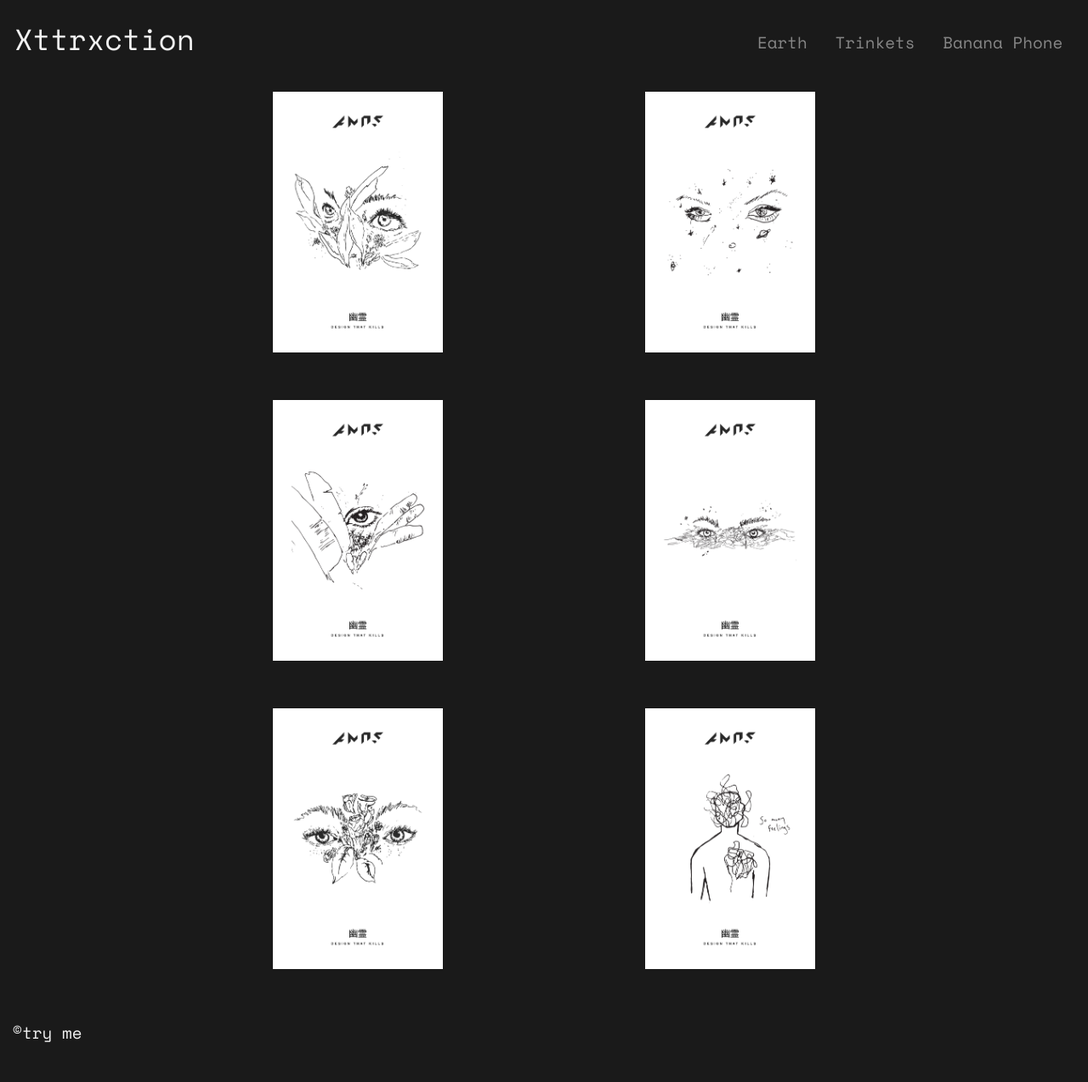
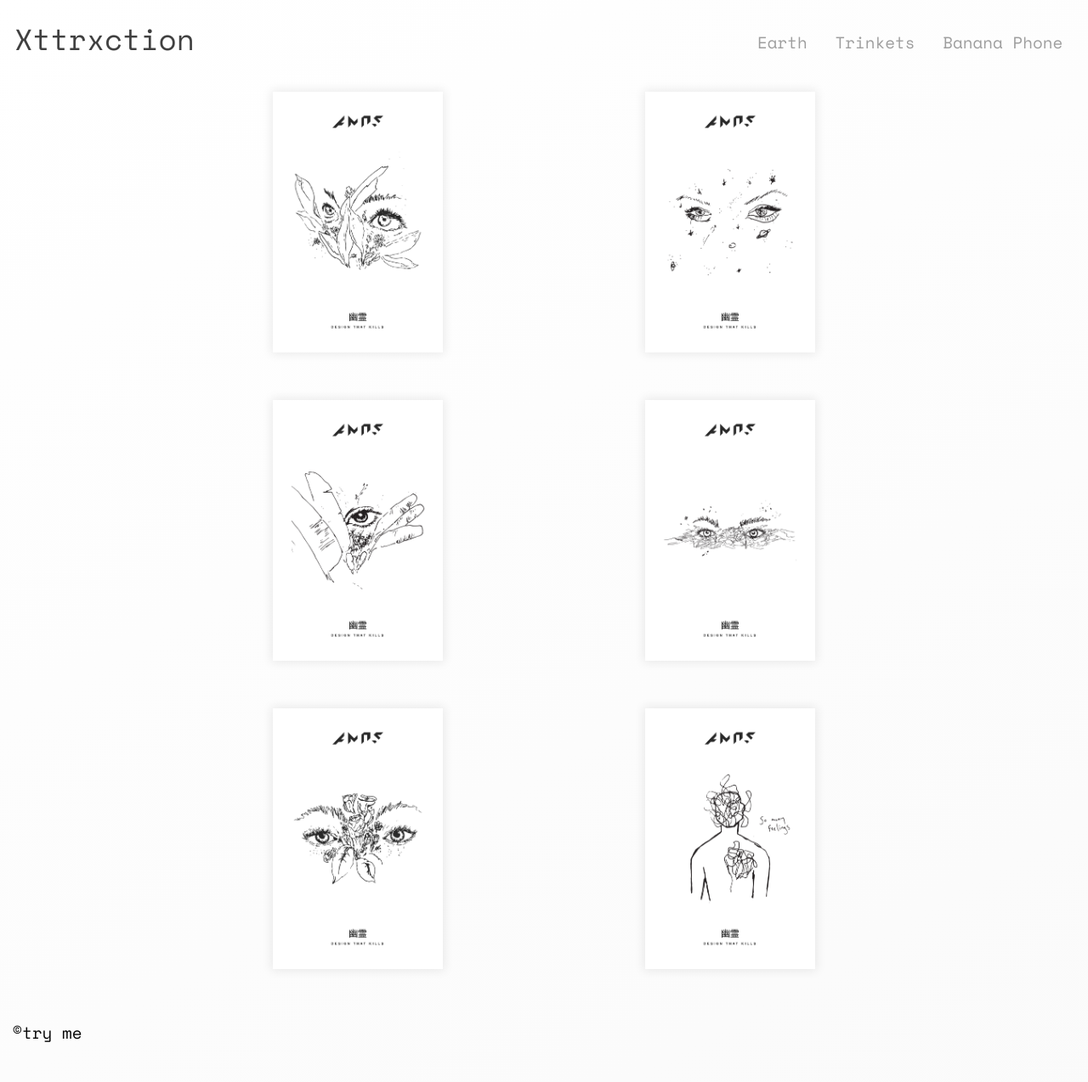
Before and after one commit to B2G7M/portfolio-xttrxction, a Jekyll site: the page built from secretpage2.html, in a window 1280 px wide. Shown: the whole page at 85% size. Built offline with Jekyll 4.4.1, drawn with Linux system fonts in a browser that asks for light colours; nearby versions of some CDN libraries; Markdown is read by kramdown in place of the engine named in the settings.

Commit message:
Box Shadow

```diff
--- a/css/main.css
+++ b/css/main.css
@@ -51,6 +51,12 @@
 h1:hover {
   color: #f2f2f2;
   text-shadow: 0px 0px 10px #040404;
+}
+
+.drop {
+  -webkit-box-shadow: 0px 0px 11px 2px rgba(0,0,0,0.08);
+  -moz-box-shadow: 0px 0px 11px 2px rgba(0,0,0,0.08);
+  box-shadow: 0px 0px 11px 2px rgba(0,0,0,0.08);
 }
 
 /*Navigation Bar*/
--- a/secretpage2.html
+++ b/secretpage2.html
@@ -1,41 +1,41 @@
 ---
-layout: defaultblack
+layout: default
 ---
 
 <div class="unit xs-1 s-1 m-1 l-1 xl-1 margin-zero center">
   <div class="unit xs-1 s-1 m-1-3 l-1-3 xl-1-4">
     <figure>
-      <img src="{{site.baseurl}}/images/eyesup.jpg" alt="drawing of girl">
+      <img class="drop" src="{{site.baseurl}}/images/eyesup.jpg" alt="drawing of girl">
     </figure>
   </div>
 
   <div class="unit xs-1 s-1 m-1-3 l-1-3 xl-1-4">
     <figure>
-      <img src="{{site.baseurl}}/images/outerspace-eyes.jpg" alt="drawing of girl">
+      <img class="drop" src="{{site.baseurl}}/images/outerspace-eyes.jpg" alt="drawing of girl">
     </figure>
   </div>
 
   <div class="unit xs-1 s-1 m-1-3 l-1-3 xl-1-4">
     <figure>
-      <img src="{{site.baseurl}}/images/foresteye.jpg" alt="drawing of girl">
+      <img class="drop" src="{{site.baseurl}}/images/foresteye.jpg" alt="drawing of girl">
     </figure>
   </div>
 
   <div class="unit xs-1 s-1 m-1-3 l-1-3 xl-1-4">
     <figure>
-      <img src="{{site.baseurl}}/images/water-eyes.jpg" alt="drawing of girl">
+      <img class="drop" src="{{site.baseurl}}/images/water-eyes.jpg" alt="drawing of girl">
     </figure>
   </div>
 
   <div class="unit xs-1 s-1 m-1-3 l-1-3 xl-1-4">
     <figure>
-      <img src="{{site.baseurl}}/images/flowereye.jpg" alt="drawing of girl">
+      <img class="drop" src="{{site.baseurl}}/images/flowereye.jpg" alt="drawing of girl">
     </figure>
   </div>
 
   <div class="unit xs-1 s-1 m-1-3 l-1-3 xl-1-4">
     <figure>
-      <img src="{{site.baseurl}}/images/somany.jpg" alt="drawing of girl">
+      <img class="drop" src="{{site.baseurl}}/images/somany.jpg" alt="drawing of girl">
     </figure>
   </div>
 </div>
```
Also changed, not shown: 2 other files.
